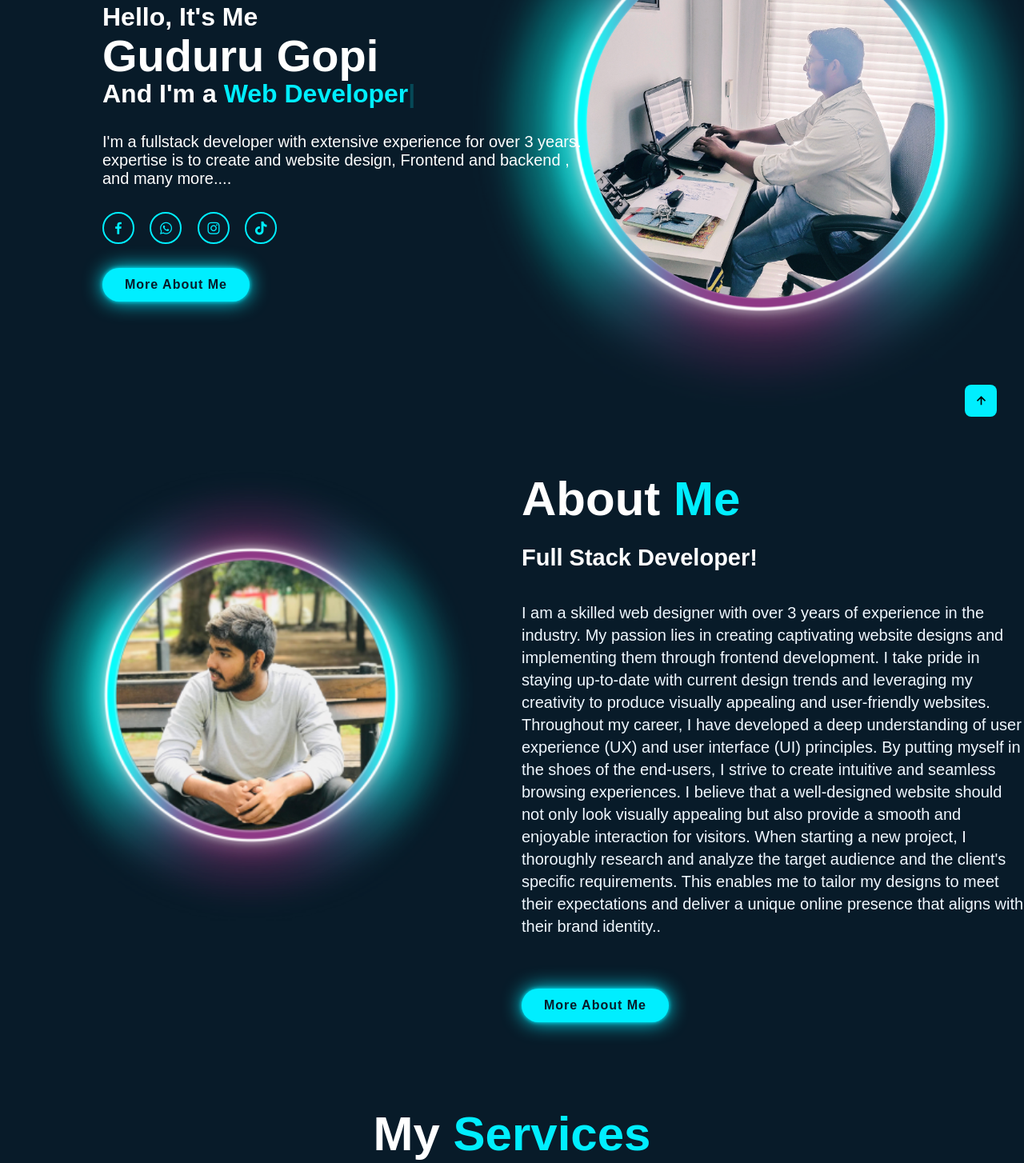
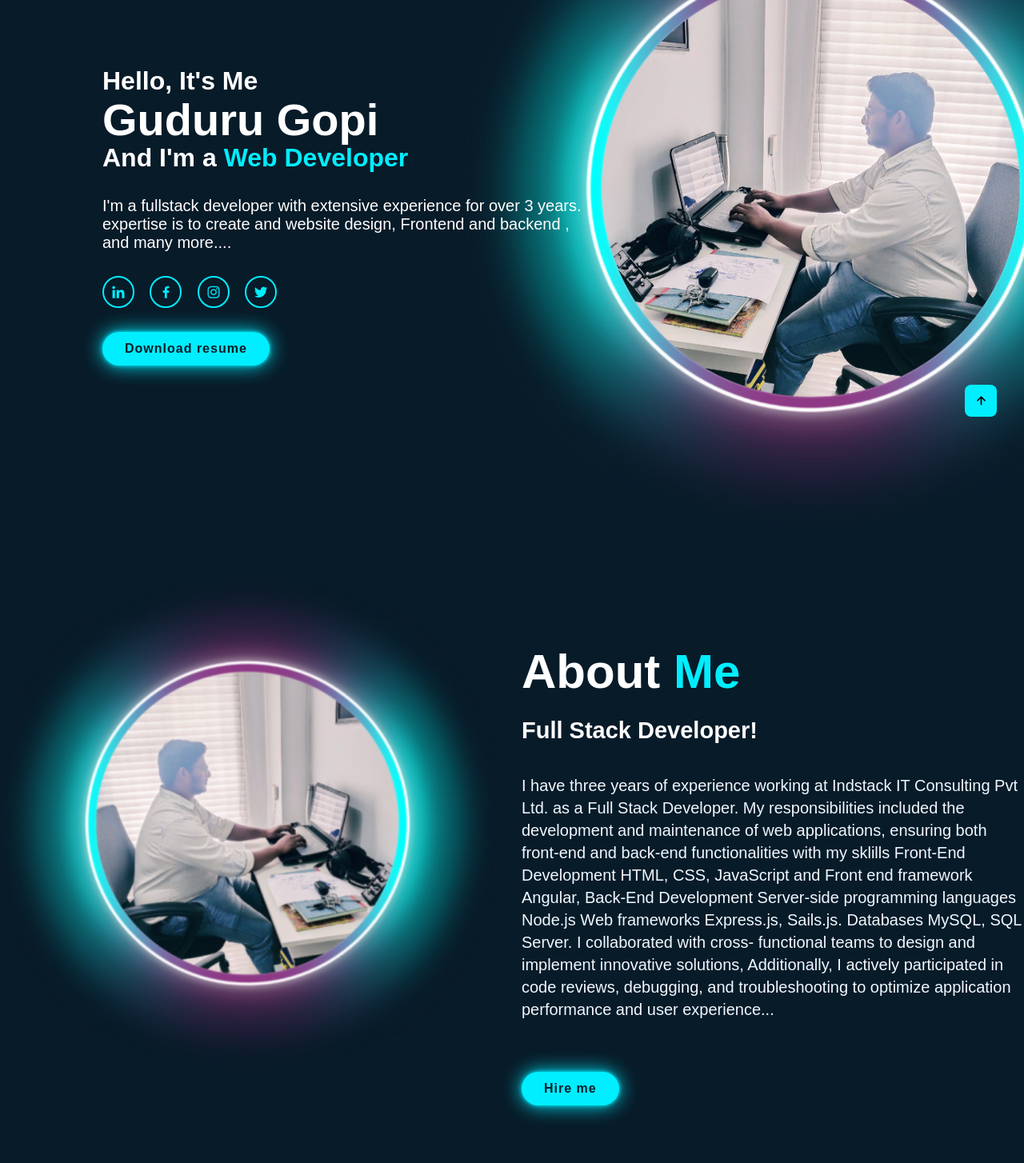
Before and after one commit to gopiguduru/GopiWebsite, a plain HTML site: page portfolio/index.html in a window 1280 px wide. Shown: the part 245-1699 px from the top of the page at 80% size. Drawn offline with nearby package versions, Linux system fonts and the light colour scheme.

Commit message:
latest changes

```diff
--- a/portfolio/index.html
+++ b/portfolio/index.html
@@ -15,7 +15,9 @@
 
 <body>
     <header class="header">
-        <a href="#" class="logo">Portfolio.</a>
+        <a href="#" class="logo"><img src="/portfolio/logo.png" /></a>
+        <!-- <a href="#" class="login" title="Login"><img src="/portfolio/logo.png" /></a> -->
+        <!-- <img src="/portfolio/logo.png"> -->
 
         <nav class="navbar">
             <a href="#home" style="--i:1;" class="active">Home</a>
@@ -36,13 +38,13 @@
                 <br>expertise is to create and website design, Frontend and backend , and many more....
             </p>
             <div class="home-sci">
-                <a href="#" style="--i:7;"><i class='bx bxl-facebook'></i></a>
-                <a href="#" style="--i:8;"><i class='bx bxl-whatsapp'></i></a>
-                <a href="#" style="--i:9;"><i class='bx bxl-instagram'></i></a>
-                <a href="#" style="--i:10;"><i class='bx bxl-tiktok'></i></a>
+                <a href="https://www.linkedin.com/in/gopiguduru/" target="_blank" style="--i:7;"><i class='bx bxl-linkedin'></i></a>
+                <a href="https://www.facebook.com/gudur.gopi.3" target="_blank" style="--i:8;"><i class='bx bxl-facebook'></i></a>
+                <a href="https://www.instagram.com/gopig.503/?hl=en" target="_blank" style="--i:9;"><i class='bx bxl-instagram'></i></a>
+                <a href="https://x.com/GudurGopi503" target="_blank" style="--i:10;"><i class='bx bxl-twitter'></i></a>
 
             </div>
-            <a href="#" class="btn-box">More About Me</a>
+            <a href="https://drive.google.com/file/d/1YLAu0Bd2uImGnHN68CREw73CugL7uS1b/view?usp=sharing" target="_blank" class="btn-box">Download resume</a>
 
         </div>
         </div>
@@ -55,24 +57,28 @@
 
     <section class="about" id="about">
         <div class="about-img">
-            <img src="Futuristic Neon Blue And Pink Light Instagram Profile Picture.png">
+            <img  src="hero2.png">
         </div>
 
         <div class="about-text">
             <h2>About <span>Me</span></h2>
             <h4>Full Stack Developer!</h4>
-            <p>I am a skilled web designer with over 3 years of experience in the industry. My passion lies in creating
-                captivating website designs and implementing them through frontend development. I take pride in staying
-                up-to-date with current design trends and leveraging my creativity to produce visually appealing and
-                user-friendly websites. Throughout my career, I have developed a deep understanding of user experience
-                (UX) and user interface (UI) principles. By putting myself in the shoes of the end-users, I strive to
-                create intuitive and seamless browsing experiences. I believe that a well-designed website should not
-                only look visually appealing but also provide a smooth and enjoyable interaction for visitors. When
-                starting a new project, I thoroughly research and analyze the target audience and the client's specific
-                requirements. This enables me to tailor my designs to meet their expectations and deliver a
-                unique online presence that aligns with their brand identity..</p>
+            <p>I have three years of experience working at Indstack IT Consulting
+                Pvt Ltd. as a Full Stack Developer. My responsibilities included the
+                development and maintenance of web applications, ensuring both
+                front-end and back-end functionalities with my sklills
+                Front-End Development HTML, CSS, JavaScript and Front end
+                framework Angular, Back-End Development Server-side
+                programming languages Node.js Web frameworks Express.js,
 
-            <a href="#" class="btn-box">More About Me</a>
+                Sails.js. Databases MySQL, SQL Server. I collaborated with cross-
+                functional teams to design and implement innovative solutions,
+
+                Additionally, I actively participated in code reviews, debugging,
+                and troubleshooting to optimize application performance and user
+                experience...</p>
+
+            <a href="#" class="btn-box">Hire me</a>
 
         </div>
     </section>
@@ -142,7 +148,7 @@
                 </div>
                 <div class="bar"><i style="color:#b0bc1e" class="bx bxl-javascript"></i>
                     <div class="info">
-                        <span>Javascript</span>
+                        <span>JAVASCRIPT</span>
                     </div>
                     <div class="progress-line javascript">
                         <span></span>
@@ -150,7 +156,7 @@
                 </div>
                 <div class="bar"><i style="color:#c32ec9" class='bx bxl-python'></i>
                     <div class="info">
-                        <span>Python</span>
+                        <span>ANGULAR</span>
                     </div>
                     <div class="progress-line python">
                         <span></span>
@@ -158,7 +164,7 @@
                 </div>
                 <div class="bar"><i style="color:#69BCBC" class="bx bxl-react"></i>
                     <div class="info">
-                        <span>react</span>
+                        <span>MYSQL</span>
                     </div>
                     <div class="progress-line react">
                         <span></span>
@@ -272,14 +278,14 @@
                 ullam.
                 Quaerat, maiores!</p>
             <div class="contact-list">
-                <li><i class='bx bxs-send'></i> contact@gmail.com</a></li>
-                <li><i class='bx bx-phone-call'></i> 0123456789</a></li>
+                <li><i class='bx bxs-send'></i> gopigudur9gmail.com</a></li>
+                <li><i class='bx bx-phone-call'></i> 9381276427</a></li>
             </div>
             <div class="contact-icons">
-                <a href=""><i class='bx bxl-facebook-circle'></i></a>
-                <a href=""><i class='bx bxl-twitter'></i></a>
-                <a href=""><i class='bx bxl-instagram'></i></a>
-                <a href=""><i class='bx bxl-linkedin'></i></a>
+                <a href="https://www.linkedin.com/in/gopiguduru/" target="_blank" style="--i:7;"><i class='bx bxl-linkedin'></i></a>
+                <a href="https://www.facebook.com/gudur.gopi.3" target="_blank" style="--i:8;"><i class='bx bxl-facebook'></i></a>
+                <a href="https://www.instagram.com/gopig.503/?hl=en" target="_blank" style="--i:9;"><i class='bx bxl-instagram'></i></a>
+                <a href="https://x.com/GudurGopi503" target="_blank" style="--i:10;"><i class='bx bxl-twitter'></i></a>
 
             </div>
         </div>
@@ -298,7 +304,7 @@
     </section>
 
     <div class="last-text">
-        <p>Developed with love by Havindu Hemal © 2023 </p>
+        <p>Developed by Guduru Gopi</p>
     </div>
 
     <a href="#" class="top"><i class='bx bx-up-arrow-alt'></i></a>
--- a/portfolio/stylesheet.css
+++ b/portfolio/stylesheet.css
@@ -59,7 +59,7 @@ body
     width: 100%;
   justify-content: space-between;
 
-   height: 100vh;
+   height: 120vh;
    background: url(/portfolio/freelancers.png) no-repeat;
    background-size: cover;
    background-position: center;
@@ -68,6 +68,7 @@ body
    padding: 70px 10% 0;
 
 }
+
 .home-content {
     max-width: 600px;
 }
@@ -680,7 +681,7 @@ form textarea{
     outline: none;
     width: 90%;
     padding: 18px;
-    background: #555557;
+    background: #ebebf0;
     color: #000000;
     font-size: 1rem;
     font-weight: 600;
```
Also changed, not shown: portfolio/hero2.png (added), portfolio/logo.png (added).
